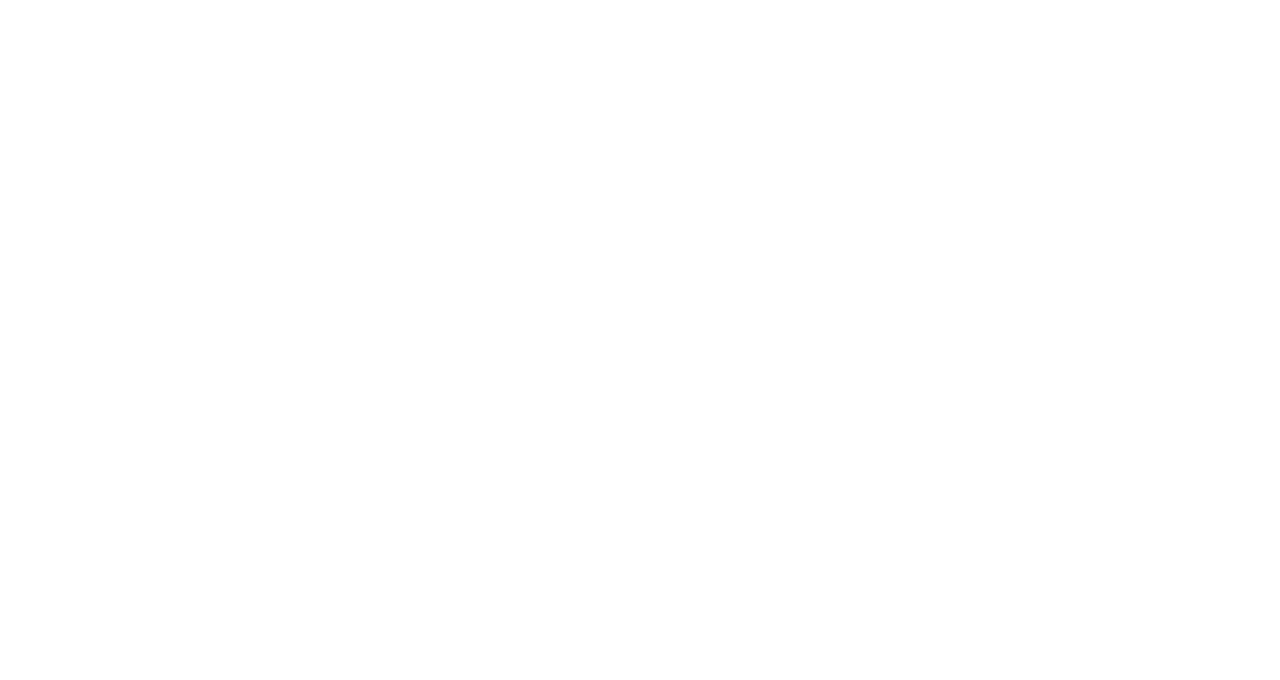
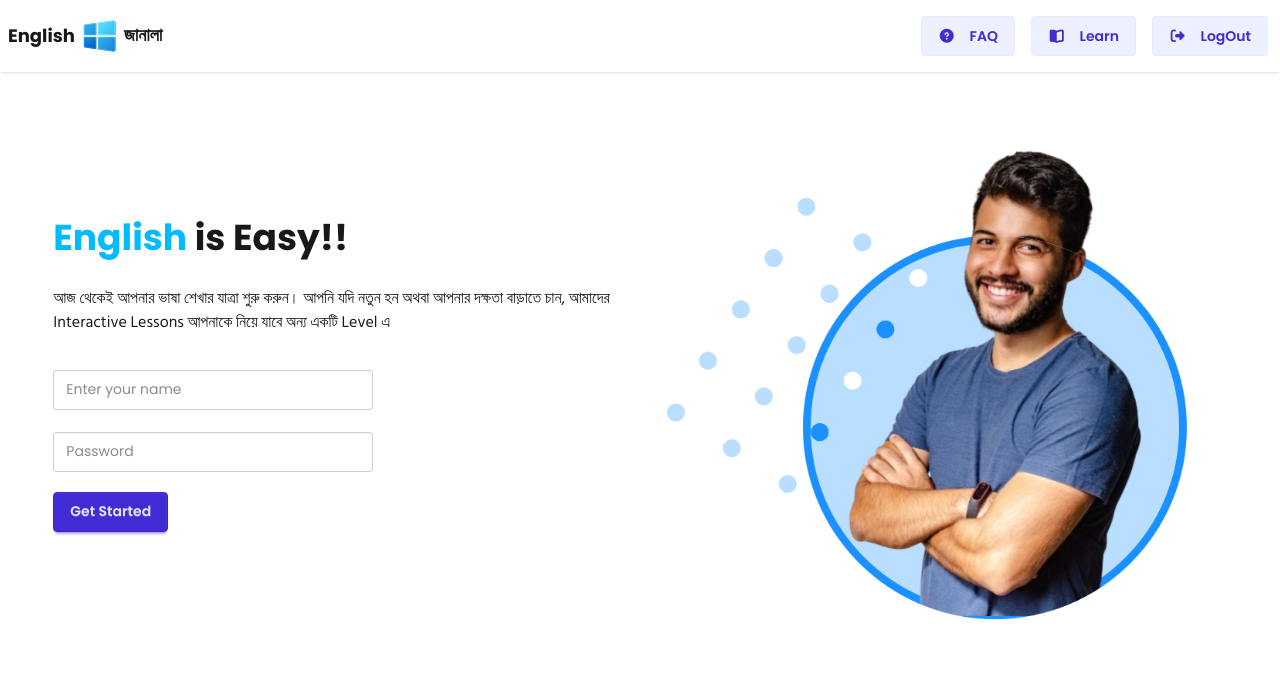
Before and after one commit to shihab1010/English-Janala, a plain HTML site: page index.html in a window 1280 px wide. Drawn offline with nearby package versions, Linux system fonts and the light colour scheme.

Commit message:
nav-bar & Banner

```diff
--- a/index.html
+++ b/index.html
@@ -30,7 +30,107 @@
       rel="stylesheet"
     />
     <!-- css link  -->
-    <link rel="stylesheet" href="style.css " />
+    <link rel="stylesheet" href="style.css" />
   </head>
-  <body></body>
+
+  <!-- Body Start  -->
+  <body>
+    <header>
+      <div class="navbar bg-base-100 shadow-sm">
+        <div class="navbar-start">
+          <div class="dropdown">
+            <div tabindex="0" role="button" class="btn btn-ghost lg:hidden">
+              <svg
+                xmlns="http://www.w3.org/2000/svg"
+                class="h-5 w-5"
+                fill="none"
+                viewBox="0 0 24 24"
+                stroke="currentColor"
+              >
+                <path
+                  stroke-linecap="round"
+                  stroke-linejoin="round"
+                  stroke-width="2"
+                  d="M4 6h16M4 12h8m-8 6h16"
+                />
+              </svg>
+            </div>
+            <ul
+              tabindex="0"
+              class="menu menu-sm dropdown-content bg-base-100 rounded-box z-1 mt-3 w-52 p-2 shadow"
+            >
+              <li>
+                <a href="" class=" "
+                  ><i class="fa-solid fa-circle-question mr-2"></i>FAQ</a
+                >
+              </li>
+              <li>
+                <a href="" class=""
+                  ><i class="fa-solid fa-book-open mr-2"></i>Learn</a
+                >
+              </li>
+              <li>
+                <a href="" class=""
+                  ><i class="fa-solid fa-right-from-bracket mr-2"></i>LogOut</a
+                >
+              </li>
+            </ul>
+          </div>
+          <a href="" class="flex items-center gap-1">
+            <span class="text-lg font-bold">English</span>
+            <img src="./assets/logo.png" alt="" />
+            <span class="font-bangla text-lg font-semibold">জানালা</span>
+          </a>
+        </div>
+        <div class="navbar-end hidden lg:flex">
+          <ul class="menu menu-horizontal px-1 space-x-4">
+            <li>
+              <a href="" class="btn btn-soft btn-primary"
+                ><i class="fa-solid fa-circle-question mr-2"></i>FAQ</a
+              >
+            </li>
+            <li>
+              <a href="" class="btn btn-soft btn-primary"
+                ><i class="fa-solid fa-book-open mr-2"></i>Learn</a
+              >
+            </li>
+            <li>
+              <a href="" class="btn btn-soft btn-primary"
+                ><i class="fa-solid fa-right-from-bracket mr-2"></i>LogOut</a
+              >
+            </li>
+          </ul>
+        </div>
+      </div>
+    </header>
+
+    <section
+      class="flex flex-col-reverse md:flex-row justify-between items-center gap-10 py-5 w-11/12 mx-auto"
+    >
+      <div class="content flex-1 text-center md:text-left">
+        <h1 class="text-4xl font-bold mb-7">
+          <span class="text-[#00BCFF]">English</span> is Easy!!
+        </h1>
+        <p class="font-bangla">
+          আজ থেকেই আপনার ভাষা শেখার যাত্রা শুরু করুন। আপনি যদি নতুন হন অথবা
+          আপনার দক্ষতা বাড়াতে চান, আমাদের Interactive Lessons আপনাকে নিয়ে যাবে
+          অন্য একটি Level এ
+        </p>
+
+        <!-- login form  -->
+        <fieldset class="fieldset rounded-box w-xs mt-8 mx-auto md:mx-0">
+          <input
+            type="email"
+            class="input mb-4"
+            placeholder="Enter your name"
+          />
+          <input type="password" class="input" placeholder="Password" />
+        </fieldset>
+        <button class="btn btn-primary mt-4">Get Started</button>
+      </div>
+      <div class="image flex-1">
+        <img src="./assets/hero-student.png" alt="" />
+      </div>
+    </section>
+  </body>
 </html>
--- a/style.css
+++ b/style.css
@@ -0,0 +1,6 @@
+* {
+  font-family: "Poppins", sans-serif;
+}
+.font-bangla {
+  font-family: "Hind Siliguri", sans-serif;
+}
```
